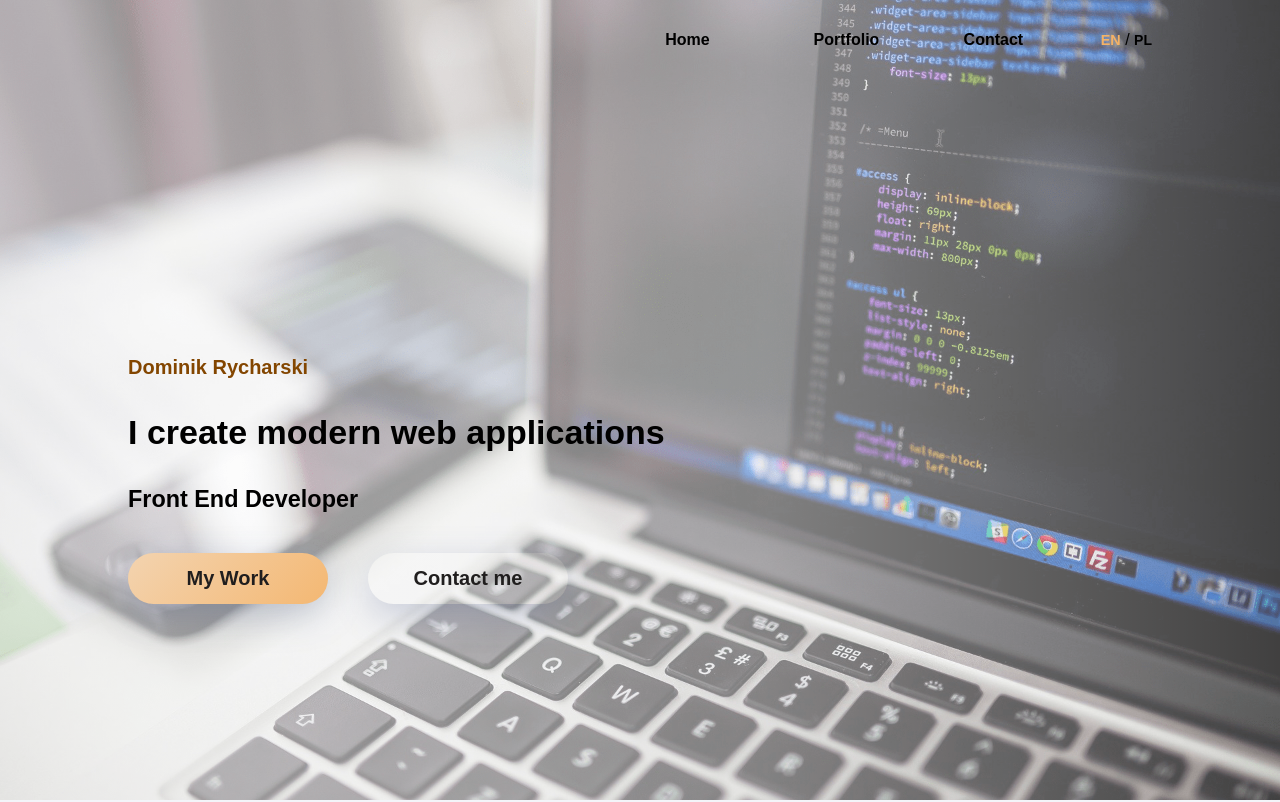
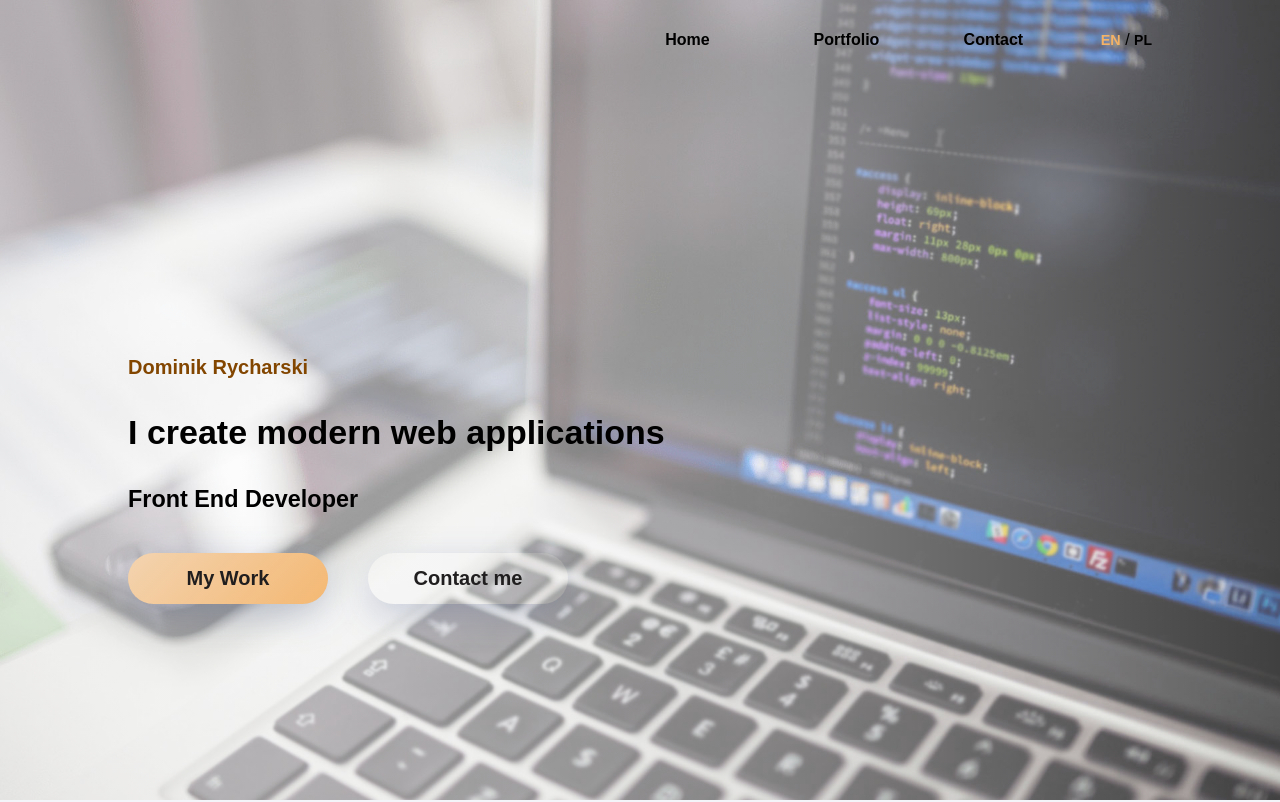
Before and after one commit to Doryski/portfolio, a Next.js app: page / in a window 1280 px wide. Shown: the top 802 px of the page. Built offline with nearby package versions, Linux system fonts and the light colour scheme; a web font is replaced by a local one.

Commit message:
modified home photo for better text visibility

```diff
--- a/components/Layout.tsx
+++ b/components/Layout.tsx
@@ -38,7 +38,7 @@ export const BackgroundImg = styled.div`
 	position: relative;
 	width: 100%;
 	height: 100vh;
-	background-image: url('/images/bg_home.png');
+	background-image: url('/images/bg_home_.jpg');
 	background-size: cover;
 	background-position: center;
 `
```
Also changed, not shown: public/images/bg_home_.jpg (added).
